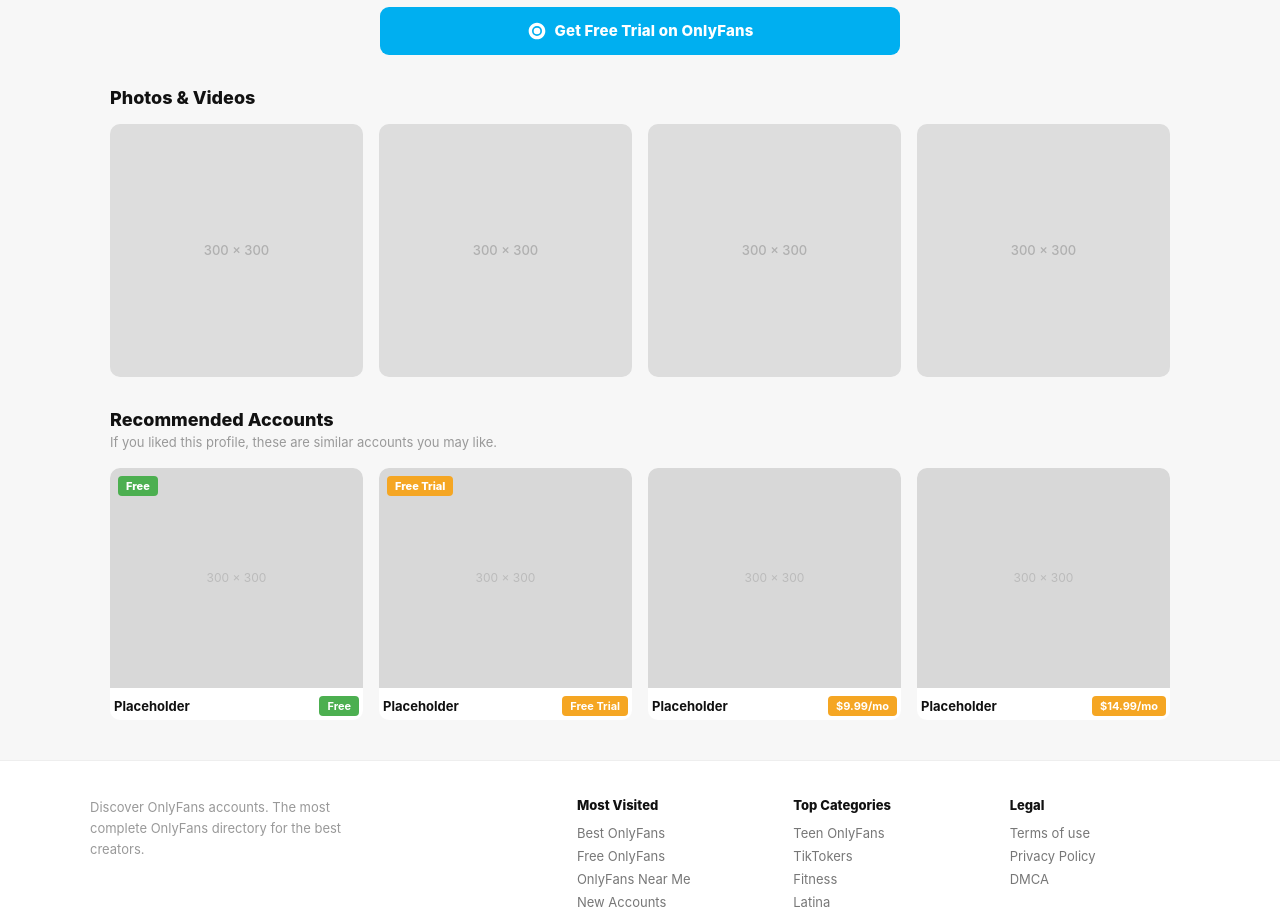
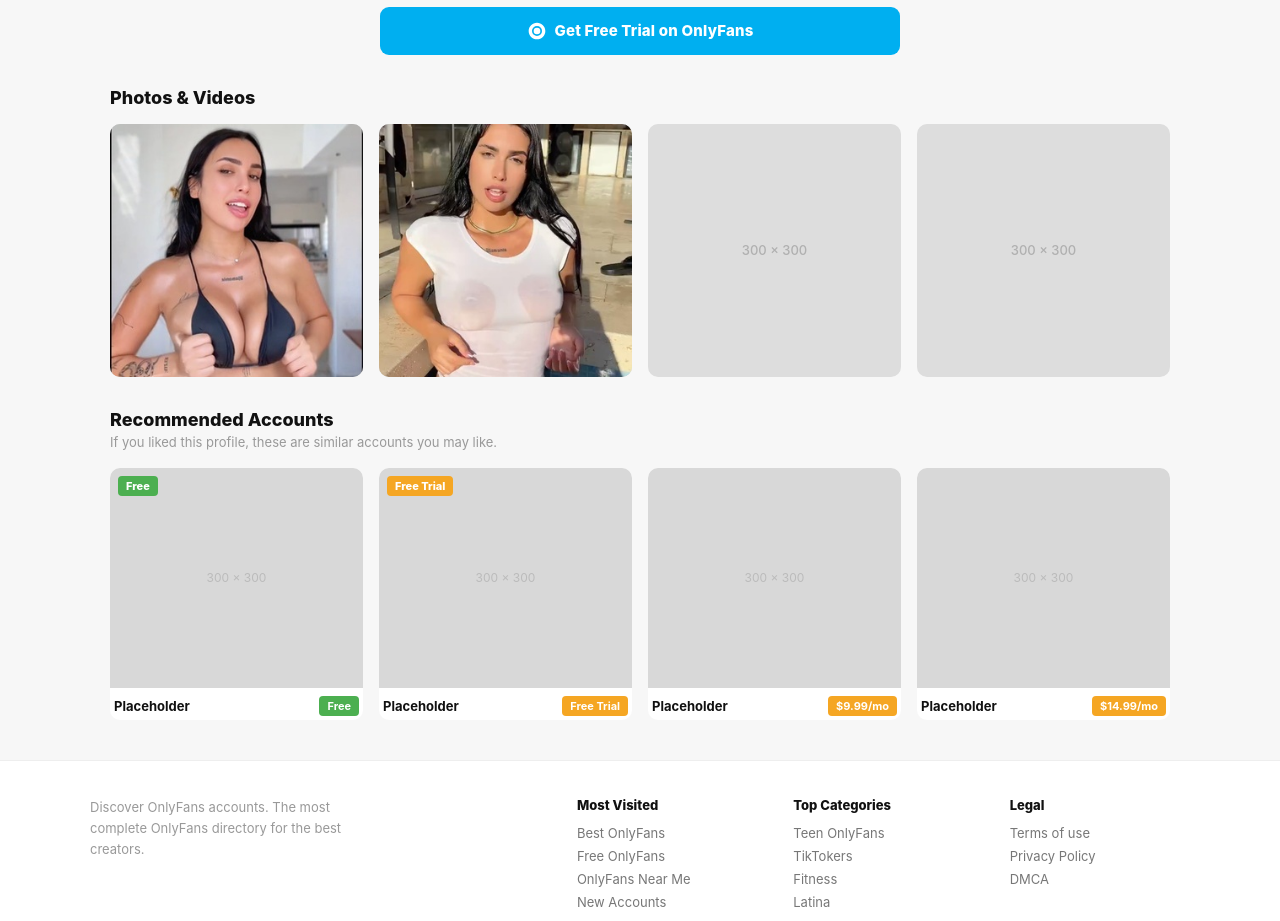
Before and after one commit to odedmarketing-oss/adel-miller-v3, a plain HTML site: page index.html in a window 1280 px wide. Shown: the part 1024-1945 px from the top of the page. Drawn offline with Linux system fonts and the light colour scheme.

Commit message:
Add photos to gallery section

```diff
--- a/index.html
+++ b/index.html
@@ -594,8 +594,8 @@
       <div class="gallery-heading">Photos &amp; Videos</div>
       <div class="gallery-grid">
         <!-- Slots 2-5: placeholders (slot 1 is the profile card photo) -->
-        <div class="gallery-item">300 × 300</div>
-        <div class="gallery-item">300 × 300</div>
+        <div class="gallery-item"><img src="1.jpg" alt="Adele Miller" style="width:100%;height:100%;object-fit:cover;"></div>
+        <div class="gallery-item"><img src="2.jpg" alt="Adele Miller" style="width:100%;height:100%;object-fit:cover;"></div>
         <div class="gallery-item">300 × 300</div>
         <div class="gallery-item">300 × 300</div>
       </div>
```
Also changed, not shown: 1.jpg (added), 2.jpg (added).
